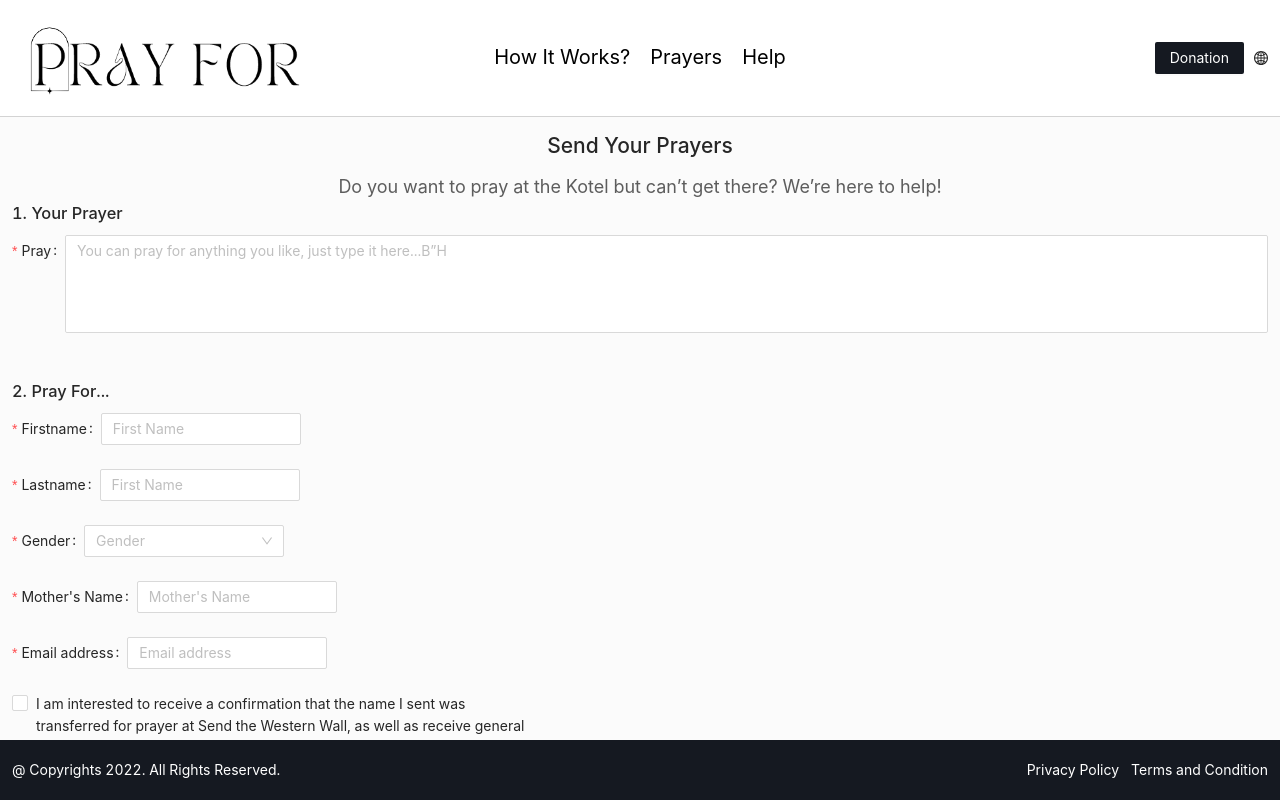
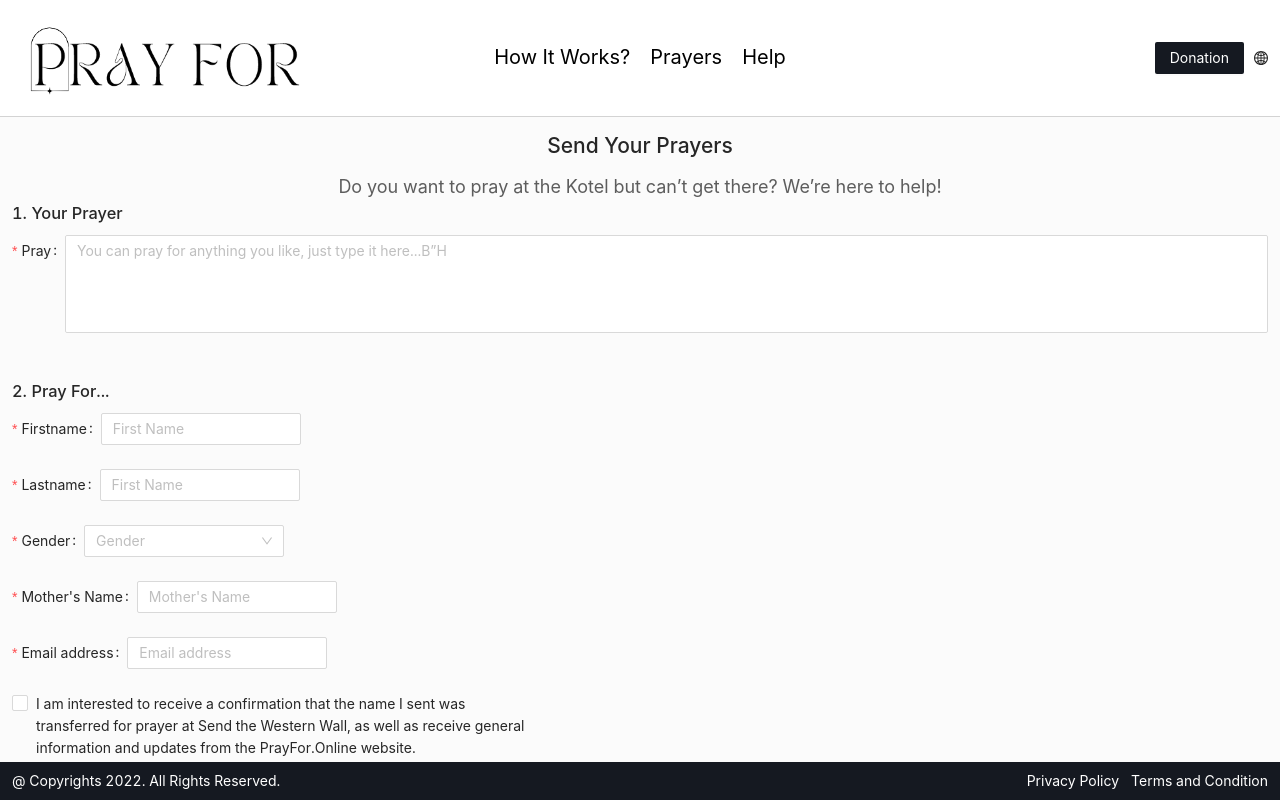
Before and after one commit to niros001/prayfor-client, a React (Create React App) app: page /donation in a window 1280 px wide. Built offline with nearby package versions, Linux system fonts and the light colour scheme.

Commit message:
Rollback changes

```diff
--- a/src/App.js
+++ b/src/App.js
@@ -19,7 +19,6 @@ const Content = styled.div`
   padding: 12px;
   background-color: #FBFBFB;
   overflow-y: auto;
-  margin-bottom: 60px;
 `
 
 const App = () => (
--- a/src/components/Footer.js
+++ b/src/components/Footer.js
@@ -8,10 +8,6 @@ const Container = styled.div`
   background-color: #151921;
   color: white;
   padding: 8px 12px;
-  height: 60px;
-  position: absolute;
-  bottom: 0;
-  width: 100%;
 `
 
 const Links = styled.div`
```
